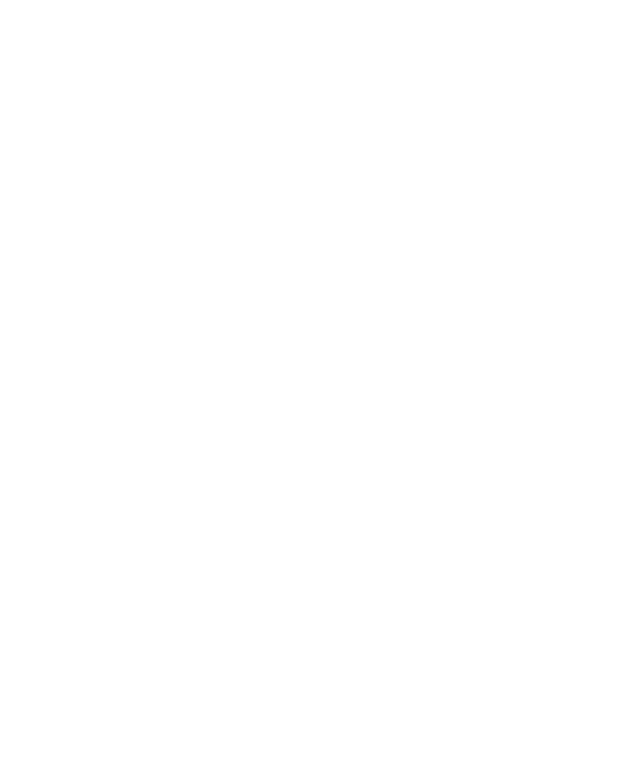
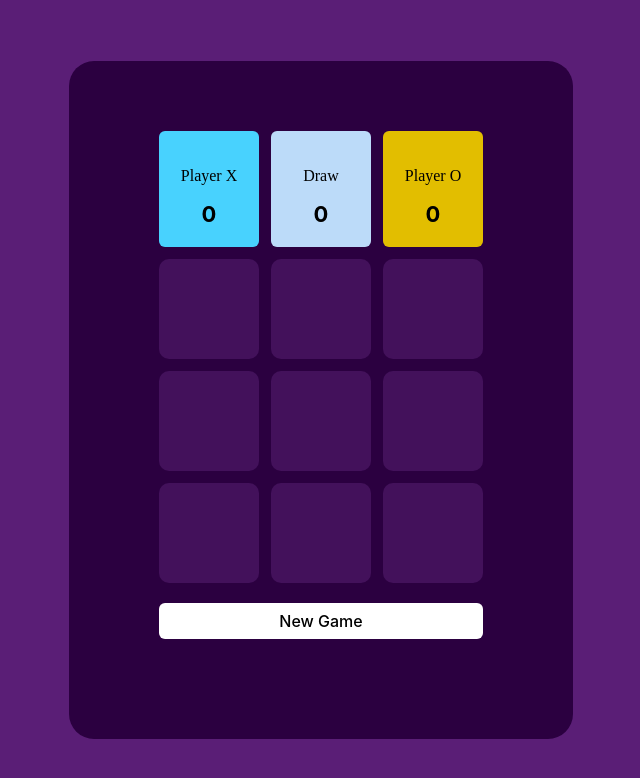
Before and after one commit to NikolozKereselidze/TicTacToe, a React (Vite) app: page / in a window 1280 px wide. Shown: the top 778 px of the page, without its empty margins (319-959 px from the left). Built offline with nearby package versions, Linux system fonts and the light colour scheme.

Commit message:
feat: add scoring logic and UI for players and draws

```diff
--- a/src/components/TicTacToe.tsx
+++ b/src/components/TicTacToe.tsx
@@ -6,6 +6,9 @@
   const [winner, setWinner] = useState<string | null>(null);
   const [winningLine, setWinningLine] = useState<number[] | null>(null);
   const [turn, setTurn] = useState<number>(0);
+  const [xScore, setXScore] = useState<number>(0);
+  const [drawScore, setDrawScore] = useState<number>(0);
+  const [yScore, setYScore] = useState<number>(0);
   const winningCombinations = [
     [0, 1, 2],
     [3, 4, 5],
@@ -31,38 +34,82 @@
       const newBoard = [...board];
       newBoard[index] = currentPlayer;
       setBoard(newBoard);
+
       const result = checkWinner(newBoard);
+
       if (result) {
         setWinner(result);
+        if (result === "x") {
+          setXScore((x) => x + 1);
+        } else if (result === "o") {
+          setYScore((y) => y + 1);
+        }
+      } else if (turn + 1 === board.length) {
+        setWinner("draw");
+        setDrawScore((draw) => draw + 1);
       } else {
         setTurn((prev) => prev + 1);
         setCurrentPlayer(currentPlayer === "x" ? "o" : "x");
       }
     }
-    if (turn === board.length - 1) {
-      setWinner("draw");
-    }
+  };
+
+  const newGame = () => {
+    setBoard(Array(9).fill(""));
+    setCurrentPlayer("x");
+    setWinner(null);
+    setWinningLine(null);
+    setTurn(0);
   };
 
   return (
+    <div className="wrapper">
+      <div className="board">
+        <div className="gameWrapper">
+          <div className="resultsContainer">
+            <div className="result playerX">
+              <p className="player">Player X </p>
+              <span className="score">{xScore}</span>
+            </div>
+            <div className="result draw">
+              <p className="player">Draw </p>
+              <span className="score">{drawScore}</span>
+            </div>
+            <div className="result playerO">
+              <p className="player">Player O </p>
+              <span className="score">{yScore}</span>
+            </div>
+          </div>
+          <div className="gridContainer">
+            {board.map((cell, index) => (
               <div
-      style={{
-        display: "grid",
-        gridTemplateColumns: "repeat(3, 1fr)",
-        gap: "5px",
+                key={`${cell}-${index}`}
+                className={`cell ${
+                  winningLine?.includes(index) ? "winning-cell" : ""
+                } ${winner === "draw" && "draw"}`}
+                onClick={() => {
+                  handleClick(index);
                 }}
               >
-      {board.map((cell, index) => (
                 <button
                   key={index}
                   onClick={() => {
                     handleClick(index);
                   }}
-          className={winningLine?.includes(index) ? "winning-cell" : ""}
+                  className={`cellButton ${
+                    cell ? `cell${cell.toUpperCase()}` : ""
+                  }`}
                 >
                   {cell}
                 </button>
+              </div>
             ))}
+          </div>
+        </div>
+        <button className="newGame" onClick={newGame}>
+          New Game
+        </button>
+      </div>
     </div>
   );
 };
```
Lines whose indentation alone changed are shown as unchanged.
